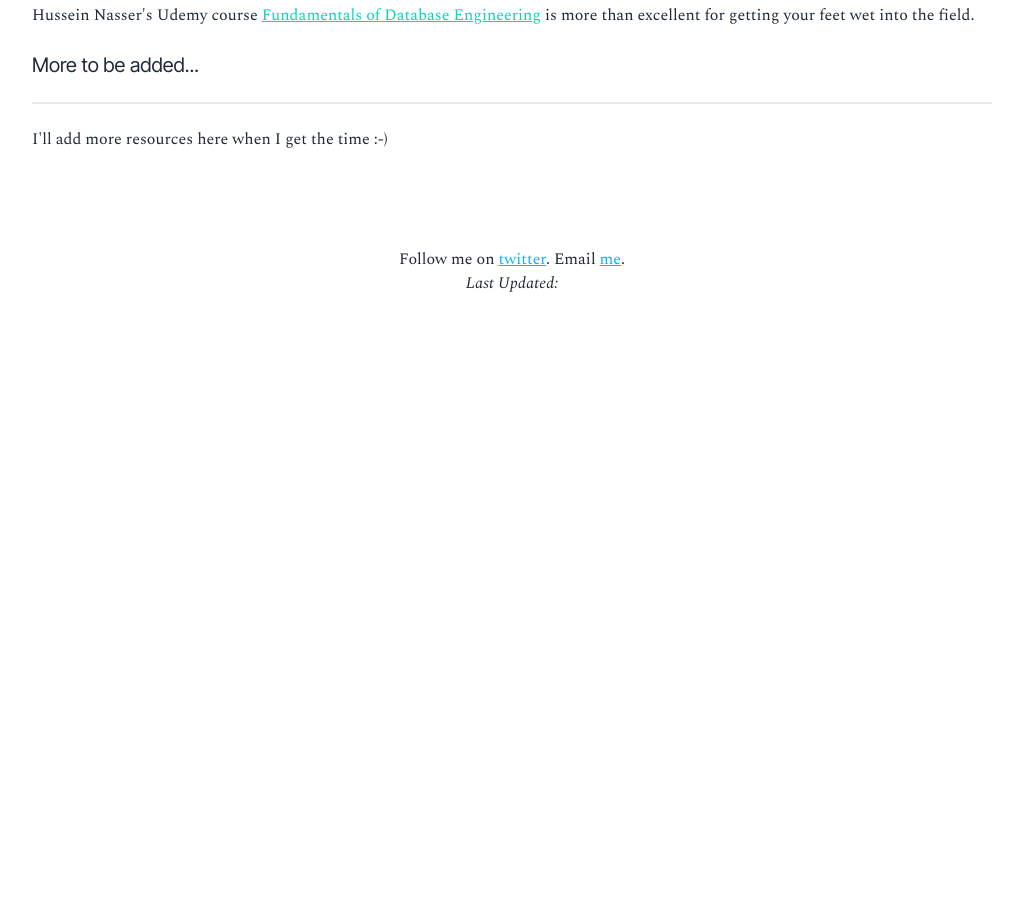
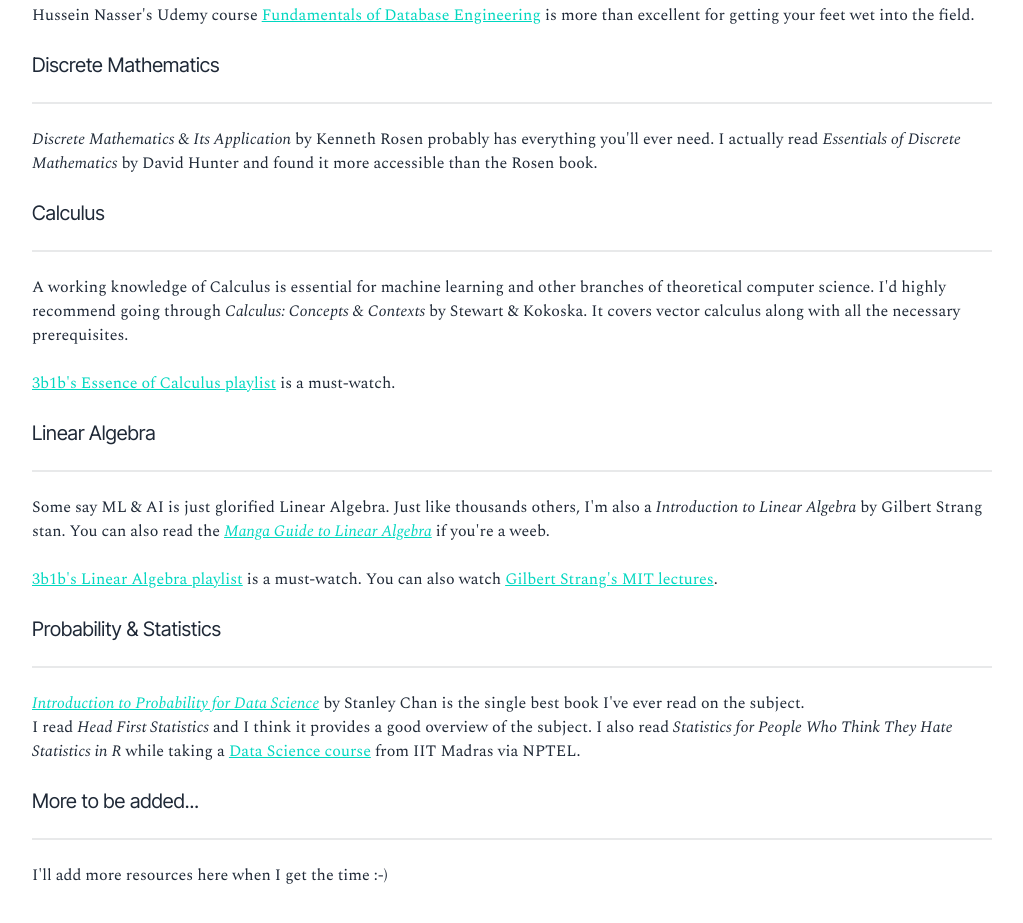
Before and after one commit to amkhrjee/resources, a website: page index.html in a window 1280 px wide. Shown: the part 1793-2716 px from the top of the page, without its empty margins (128-1151 px from the left). Before the commit the page ends 2104 px from the top, so only its background shows below. Drawn offline with nearby package versions, Linux system fonts and the light colour scheme; no server answers.

Commit message:
add: more sections

```diff
--- a/index.html
+++ b/index.html
@@ -146,6 +146,47 @@
     excellent for getting your feet wet into the field.
 
     <br /><br />
+    <p class="text-xl font-serif">Discrete Mathematics</p>
+    <div class="divider"></div>
+    <span class="italic">Discrete Mathematics & Its Application</span> by Kenneth Rosen probably has everything you'll
+    ever need. I actually read <span class="italic">Essentials of Discrete Mathematics</span> by David Hunter and found
+    it
+    more
+    accessible than the Rosen book.
+    <br /><br />
+    <p class="text-xl font-serif">Calculus</p>
+    <div class="divider"></div>
+    A working knowledge of Calculus is essential for machine learning and other branches of theoretical computer
+    science. I'd highly recommend going through <span class="italic">Calculus: Concepts &
+      Contexts</span> by Stewart & Kokoska. It
+    covers vector calculus along with all the necessary prerequisites.
+    <br /><br />
+    <a href="https://youtube.com/playlist?list=PL0-GT3co4r2wlh6UHTUeQsrf3mlS2lk6x&si=zrOjWLl0kob4m0oD"
+      class="link link-accent">3b1b's Essence of Calculus playlist</a> is a must-watch.
+    <br /><br />
+    <p class="text-xl font-serif">Linear Algebra</p>
+    <div class="divider"></div>
+    Some say ML & AI is just glorified Linear Algebra. Just like thousands others, I'm also a <span
+      class="italic">Introduction to Linear Algebra</span> by Gilbert Strang stan. You can also read the <a
+      href="https://nostarch.com/linearalgebra" class="link link-accent italic">Manga Guide to Linear Algebra</a> if
+    you're a weeb.
+    <br /><br />
+    <a href="https://youtube.com/playlist?list=PLZHQObOWTQDPD3MizzM2xVFitgF8hE_ab&si=qjnue7M0er4lEWx9"
+      class="link link-accent">3b1b's Linear Algebra playlist</a> is a must-watch. You can also watch <a
+      href="https://ocw.mit.edu/courses/18-06-linear-algebra-spring-2010/" class="link link-accent">Gilbert Strang's
+      MIT lectures</a>.
+
+    <br /><br />
+    <p class="text-xl font-serif">Probability & Statistics</p>
+    <div class="divider"></div>
+    <a href="https://probability4datascience.com/" class="link link-accent italic">Introduction to Probability for Data
+      Science</a> by Stanley Chan is the single best book I've ever read on the subject.
+    <br />I read <span class="italic">Head First Statistics</span> and I think it provides a good overview of the
+    subject. I also read
+    <span class="italic">Statistics for People Who Think They Hate Statistics in R</span> while taking a <a
+      href="https://onlinecourses.nptel.ac.in/noc21_cs23/preview" class="link link-accent">Data Science
+      course</a> from IIT Madras via NPTEL.
+    <br /><br />
     <p class="text-xl font-serif">More to be added...</p>
     <div class="divider"></div>
     I'll add more resources here when I get the time :-)
```
Also changed, not shown: output.css.
